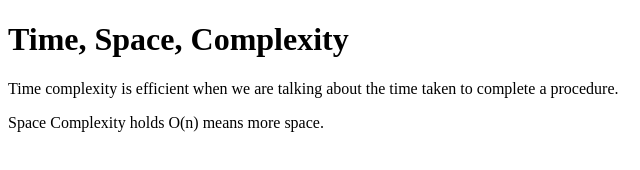
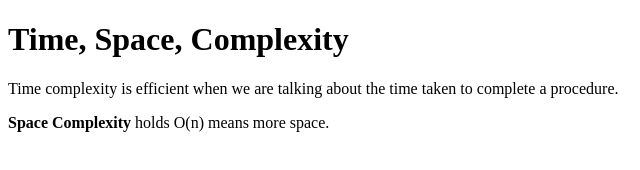
Before and after one commit to acciojob/time-and-space-complexity-Nishita0807, a website: page main.html in a window 1280 px wide. Shown: the full height of the page, 0-640 px from the left. Drawn offline with Linux system fonts and the light colour scheme.

Commit message:
created a submission

```diff
--- a/main.html
+++ b/main.html
@@ -10,7 +10,7 @@
 	<!-- the entire body must be written by student -->
 	<h1>Time, Space, Complexity</h1>
 	<p>Time complexity is efficient when we are talking about the time taken to complete a procedure.</p>
-	<p>Space Complexity holds O(n) means more space.</p>
+	<p><b>Space Complexity</b> holds O(n) means more space.</p>
 
     <script type="text/javascript" src="./script.js">
 </script>
```
